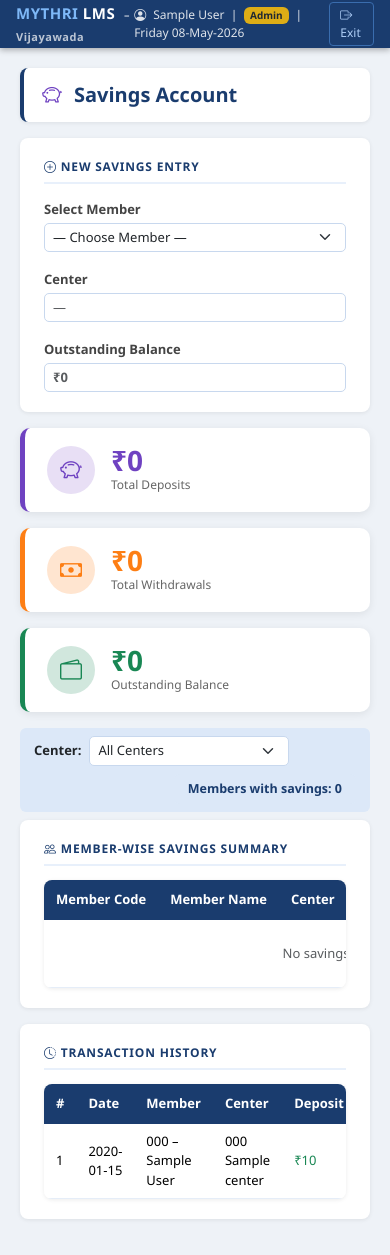
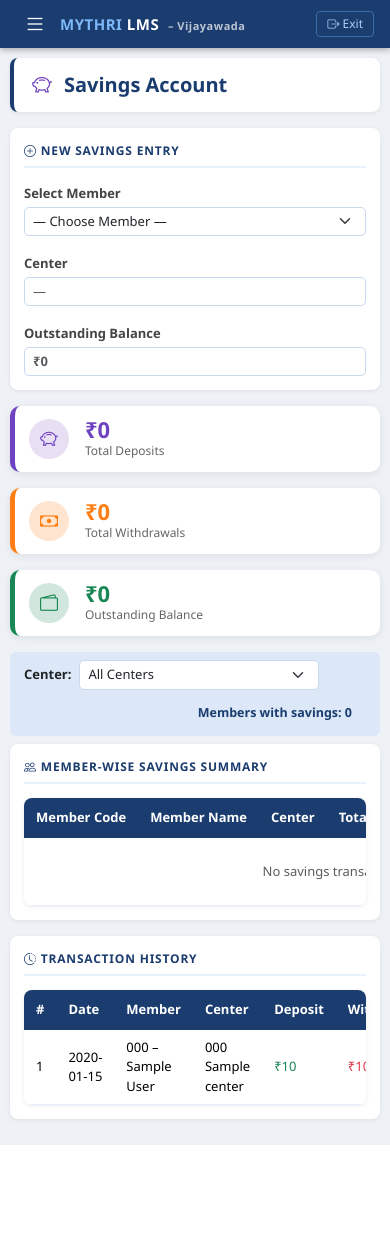
Before and after one commit to NikhithaGottipati06/Mythri-Associates-LMS, a Flask app: page /savings in a window 390 px wide. After the commit the page ends 1145 px from the top, so only its background shows below. Run offline with Flask 3, Linux system fonts and the light colour scheme; the visitor is signed in with stand-in values (Sample User, id 1); data comes from the database, SQL or seed files in the repository; tables that the repository leaves empty hold one stand-in row (values such as "Sample post").

Commit message:
Make all pages mobile-friendly with sidebar hamburger toggle
- Add hamburger button to topbar and JS sidebar slide-in/overlay for mobile navigation (was the root cause — sidebar was hidden with no toggle)
- Add mobile CSS: sidebar transition, overlay, reduced card padding, stacked action-bar layout, hidden topbar user-info
- Fix center filter selects in secure_deposits, rd, savings list pages (flex-wrap + min/max-width instead of fixed 200px)
- Fix inline inputs in recovery_list and arrears_list to not overflow on narrow screens

Co-Authored-By: Claude Sonnet 4.6 <noreply@anthropic.com>

```diff
--- a/static/css/style.css
+++ b/static/css/style.css
@@ -116,9 +116,37 @@ body { background: #eef2f7; font-family: 'Segoe UI', sans-serif; font-size: 14px
 .total-bar { background: #dce8f8; border-radius: 6px; padding: 6px 14px;
   font-size: 12.5px; font-weight: 600; color: var(--primary); }
 
-@media (max-width: 768px) {
-  .sidebar { transform: translateX(-220px); }
-  .main-content { margin-left: 0; }
+/* ── Mobile hamburger ── */
+.btn-hamburger {
+  display: none;
+  background: none; border: none; color: #fff;
+  font-size: 22px; padding: 4px 8px; cursor: pointer;
+  align-items: center; line-height: 1; margin-right: 6px; flex-shrink: 0;
+}
+
+@media (max-width: 767px) {
+  .btn-hamburger { display: inline-flex; }
+  .sidebar {
+    transform: translateX(-220px);
+    transition: transform .25s ease;
+    z-index: 1041;
+  }
+  .sidebar.sidebar-open { transform: translateX(0); box-shadow: 4px 0 20px rgba(0,0,0,.35); }
+  .sidebar-overlay {
+    display: none; position: fixed; inset: 0;
+    background: rgba(0,0,0,.45); z-index: 1036;
+  }
+  .sidebar-overlay.show { display: block; }
+  .main-content { margin-left: 0; padding: 10px; }
+  .topbar .user-info { display: none !important; }
+  .form-card { padding: 14px; }
+  .stat-card { padding: 12px 14px; }
+  .stat-card .stat-num { font-size: 22px; }
+  .stat-card .stat-icon { width: 40px; height: 40px; font-size: 18px; }
+  .action-bar { flex-direction: column; align-items: stretch; }
+  .action-bar form { width: 100%; }
+  .action-bar .total-bar { text-align: center; }
+  .total-bar { display: block; text-align: center; }
 }
 
 /* ── Print / PDF ── */
--- a/templates/base.html
+++ b/templates/base.html
@@ -10,8 +10,14 @@
 </head>
 <body>
 
+<!-- Sidebar overlay (mobile) -->
+<div class="sidebar-overlay" id="sidebarOverlay" onclick="closeSidebar()"></div>
+
 <!-- Topbar -->
 <div class="topbar">
+  <button class="btn-hamburger" id="sidebarToggle" aria-label="Menu" onclick="toggleSidebar()">
+    <i class="bi bi-list"></i>
+  </button>
   <a class="brand me-auto" href="{{ url_for('dashboard') }}">
     <span>MYTHRI</span> LMS &nbsp;<small style="font-size:11px;opacity:.7;">– Vijayawada</small>
   </a>
@@ -132,6 +138,21 @@ document.querySelectorAll('.collapse-toggle').forEach(el => {
     target.addEventListener('hide.bs.collapse', () => el.classList.add('collapsed'));
   }
 });
+
+// Mobile sidebar toggle
+function toggleSidebar() {
+  document.querySelector('.sidebar').classList.toggle('sidebar-open');
+  document.getElementById('sidebarOverlay').classList.toggle('show');
+}
+function closeSidebar() {
+  document.querySelector('.sidebar').classList.remove('sidebar-open');
+  document.getElementById('sidebarOverlay').classList.remove('show');
+}
+document.querySelectorAll('.sidebar .nav-link:not(.collapse-toggle)').forEach(link => {
+  link.addEventListener('click', () => {
+    if (window.innerWidth < 768) closeSidebar();
+  });
+});
 </script>
 {% block scripts %}{% endblock %}
 </body>
--- a/templates/loans/posting/arrears_list.html
+++ b/templates/loans/posting/arrears_list.html
@@ -124,7 +124,7 @@
               id="collectForm{{ ae.id }}"
               onsubmit="return confirm('Collect arrear for {{ ae.member_name }} (due {{ ae.arrear_date }})?')">
           <input type="text" name="collected_date" class="form-control form-control-sm d-inline"
-                 style="width:120px;" value="{{ date_filter }}" placeholder="DD/MM/YYYY">
+                 style="width:120px;max-width:100%;" value="{{ date_filter }}" placeholder="DD/MM/YYYY">
         </form>
       </td>
       <td class="d-flex gap-1">
--- a/templates/loans/posting/recovery_list.html
+++ b/templates/loans/posting/recovery_list.html
@@ -55,7 +55,7 @@
     </div>
     <div class="d-flex align-items-center gap-2">
       <label class="fw-semibold" style="font-size:13px;">Savings/week ₹</label>
-      <input type="number" name="savings_amount" class="form-control form-control-sm" style="width:90px;" value="100" min="0" step="0.01">
+      <input type="number" name="savings_amount" class="form-control form-control-sm" style="width:90px;max-width:100%;" value="100" min="0" step="0.01">
     </div>
     <button type="submit" class="btn btn-success btn-sm fw-semibold" id="postBtn" disabled>
       <i class="bi bi-check2-all me-1"></i>Post Selected (<span id="selCount">0</span>)
--- a/templates/rd/list.html
+++ b/templates/rd/list.html
@@ -88,9 +88,9 @@ function fetchRdMemberInfo(mid) {
 
 <!-- Filter -->
 <div class="action-bar mb-2">
-  <form method="GET" class="d-flex gap-2 align-items-center">
+  <form method="GET" class="d-flex flex-wrap gap-2 align-items-center">
     <label class="fw-semibold" style="font-size:13px;">Center:</label>
-    <select name="center_id" class="form-select form-select-sm" style="width:200px;" onchange="this.form.submit()">
+    <select name="center_id" class="form-select form-select-sm" style="min-width:160px;max-width:240px;" onchange="this.form.submit()">
       <option value="">All Centers</option>
       {% for c in centers %}
       <option value="{{ c.id }}" {% if center_filter == c.id|string %}selected{% endif %}>{{ c.center_code }} {{ c.center_name }}</option>
--- a/templates/savings/list.html
+++ b/templates/savings/list.html
@@ -96,9 +96,9 @@
 
 <!-- ── Filter ────────────────────────────────────────────────────── -->
 <div class="action-bar mb-2">
-  <form method="GET" class="d-flex gap-2 align-items-center">
+  <form method="GET" class="d-flex flex-wrap gap-2 align-items-center">
     <label class="fw-semibold" style="font-size:13px;">Center:</label>
-    <select name="center_id" class="form-select form-select-sm" style="width:200px;" onchange="this.form.submit()">
+    <select name="center_id" class="form-select form-select-sm" style="min-width:160px;max-width:240px;" onchange="this.form.submit()">
       <option value="">All Centers</option>
       {% for c in centers %}
       <option value="{{ c.id }}" {% if center_filter == c.id|string %}selected{% endif %}>{{ c.center_code }} {{ c.center_name }}</option>
--- a/templates/secure_deposits/list.html
+++ b/templates/secure_deposits/list.html
@@ -117,16 +117,16 @@
 
 <!-- Filter -->
 <div class="action-bar mb-2">
-  <form method="GET" class="d-flex gap-2 align-items-center">
+  <form method="GET" class="d-flex flex-wrap gap-2 align-items-center">
     <label class="fw-semibold" style="font-size:13px;">Center:</label>
-    <select name="center_id" class="form-select form-select-sm" style="width:200px;" onchange="this.form.submit()">
+    <select name="center_id" class="form-select form-select-sm" style="min-width:160px;max-width:240px;" onchange="this.form.submit()">
       <option value="">All Centers</option>
       {% for c in centers %}
       <option value="{{ c.id }}" {% if center_filter == c.id|string %}selected{% endif %}>{{ c.center_code }} {{ c.center_name }}</option>
       {% endfor %}
     </select>
   </form>
-  <span class="ms-auto total-bar">Members with deposits: {{ summary|length }}</span>
+  <span class="total-bar">Members with deposits: {{ summary|length }}</span>
 </div>
 
 <!-- Member-wise Summary -->
```
